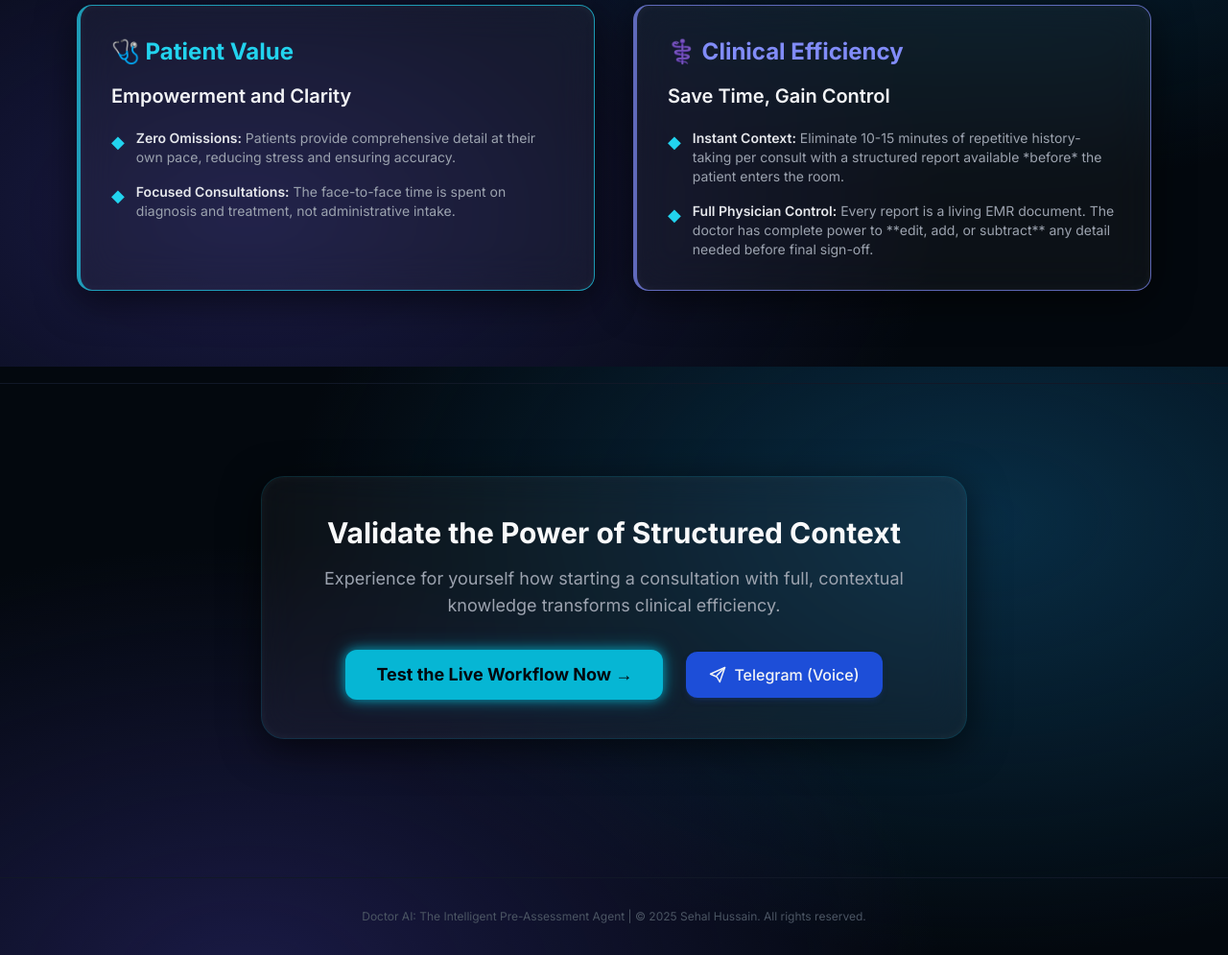
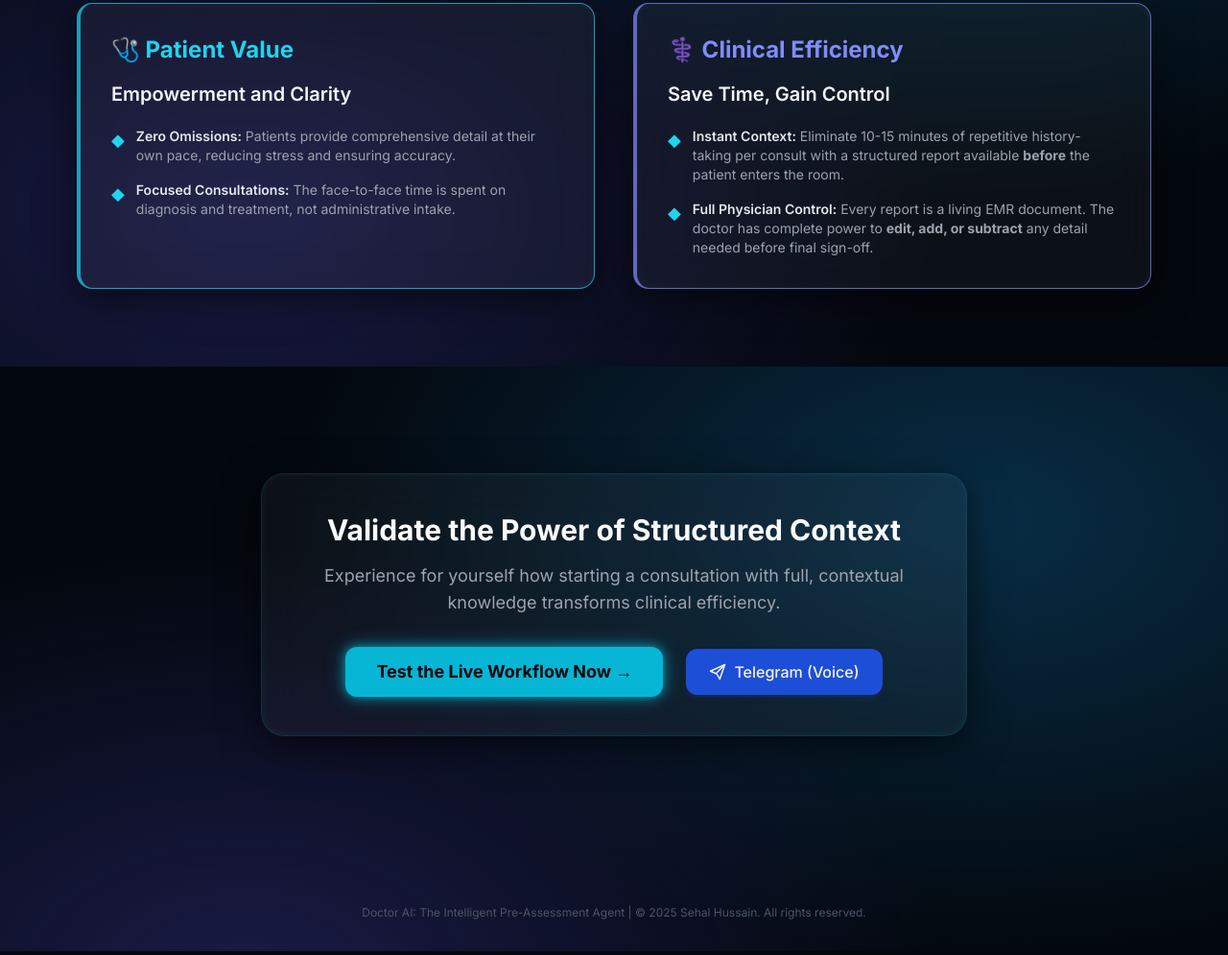
Before and after one commit to sehalhussain/doctorai, a plain HTML site: page index.html in a window 1280 px wide. Shown: the part 1218-2213 px from the top of the page at 96% size. Drawn offline with nearby package versions, Linux system fonts and the light colour scheme.

Commit message:
Update index.html

```diff
--- a/index.html
+++ b/index.html
@@ -3,12 +3,12 @@
 <head>
     <meta charset="UTF-8">
     <meta name="viewport" content="width=device-width, initial-scale=1.0">
-    <title>Doctor AI: The Intelligent Pre-Assessment Agent</title>
+    <title>Doctor AI: The Intelligent Patient Assesment Agent</title>
     <meta name="description" content="Automate clinical documentation with Doctor AI, the intelligent pre-assessment agent. Seamlessly convert patient chat (text or voice via Telegram) into structured, EMR-ready reports to simplify physician workflow and save 10-15 minutes per consultation.">
     <meta name="keywords" content="AI healthcare documentation, EMR ready report, patient pre-assessment, clinical workflow automation, AI physician assistant, medical AI agent, zero-click documentation, medical scribing AI, healthcare efficiency, doctor AI, Synapse intelligent context engine">
     <meta name="author" content="Sehal Hussain">
 
-    <meta property="og:title" content="Doctor AI: Intelligent Pre-Assessment Agent">
+    <meta property="og:title" content="Doctor AI: Intelligent Patient Pre-Assessment Agent">
     <meta property="og:description" content="Automate clinical documentation with Doctor AI. Convert patient chat into structured, EMR-ready reports to simplify physician workflow and boost efficiency.">
     <meta property="og:type" content="website">
     <meta property="og:url" content="YOUR_LIVE_URL_HERE">
@@ -119,7 +119,7 @@
 <body class="antialiased">
 
     <!-- Header & Hero Section (Always visible) -->
-    <header class="pt-32 pb-24 border-b border-gray-900">
+    <header class="pt-32 pb-24">
         <div class="container mx-auto px-4 text-center max-w-4xl">
             <h1 class="text-4xl sm:text-6xl font-extrabold mb-5 leading-tight">
                 Doctor AI: The Intelligent <span class="gradient-text">Pre-Assessment Agent</span>
@@ -315,7 +315,7 @@
         </section>
 
         <!-- Benefits Section -->
-        <section id="benefits" class="py-24 border-t border-b border-gray-900">
+        <section id="benefits" class="py-24">
             <div class="container mx-auto px-4 max-w-6xl grid grid-cols-1 lg:grid-cols-2 gap-10">
 
                 <!-- Patient Benefits - Glass Card -->
@@ -346,13 +346,13 @@
                         <li class="flex items-start">
                             <span class="text-lg mr-3 text-cyan-400">◆</span>
                             <div>
-                                <span class="font-semibold text-gray-200">Instant Context:</span> Eliminate 10-15 minutes of repetitive history-taking per consult with a structured report available *before* the patient enters the room.
+                                <span class="font-semibold text-gray-200">Instant Context:</span> Eliminate 10-15 minutes of repetitive history-taking per consult with a structured report available <b>before</b> the patient enters the room.
                             </div>
                         </li>
                         <li class="flex items-start">
                             <span class="text-lg mr-3 text-cyan-400">◆</span>
                             <div>
-                                <span class="font-semibold text-gray-200">Full Physician Control:</span> Every report is a living EMR document. The doctor has complete power to **edit, add, or subtract** any detail needed before final sign-off.
+                                <span class="font-semibold text-gray-200">Full Physician Control:</span> Every report is a living EMR document. The doctor has complete power to <b>edit, add, or subtract</b> any detail needed before final sign-off.
                             </div>
                         </li>
                     </ul>
@@ -390,7 +390,7 @@
         </section>
 
         <!-- Footer -->
-        <footer class="py-8 mt-12 text-center text-gray-600 text-xs border-t border-gray-900">
+        <footer class="py-8 mt-12 text-center text-gray-600 text-xs">
             <p> Doctor AI: The Intelligent Pre-Assessment Agent | © 2025 Sehal Hussain. All rights reserved.</p>
         </footer>
 
```
